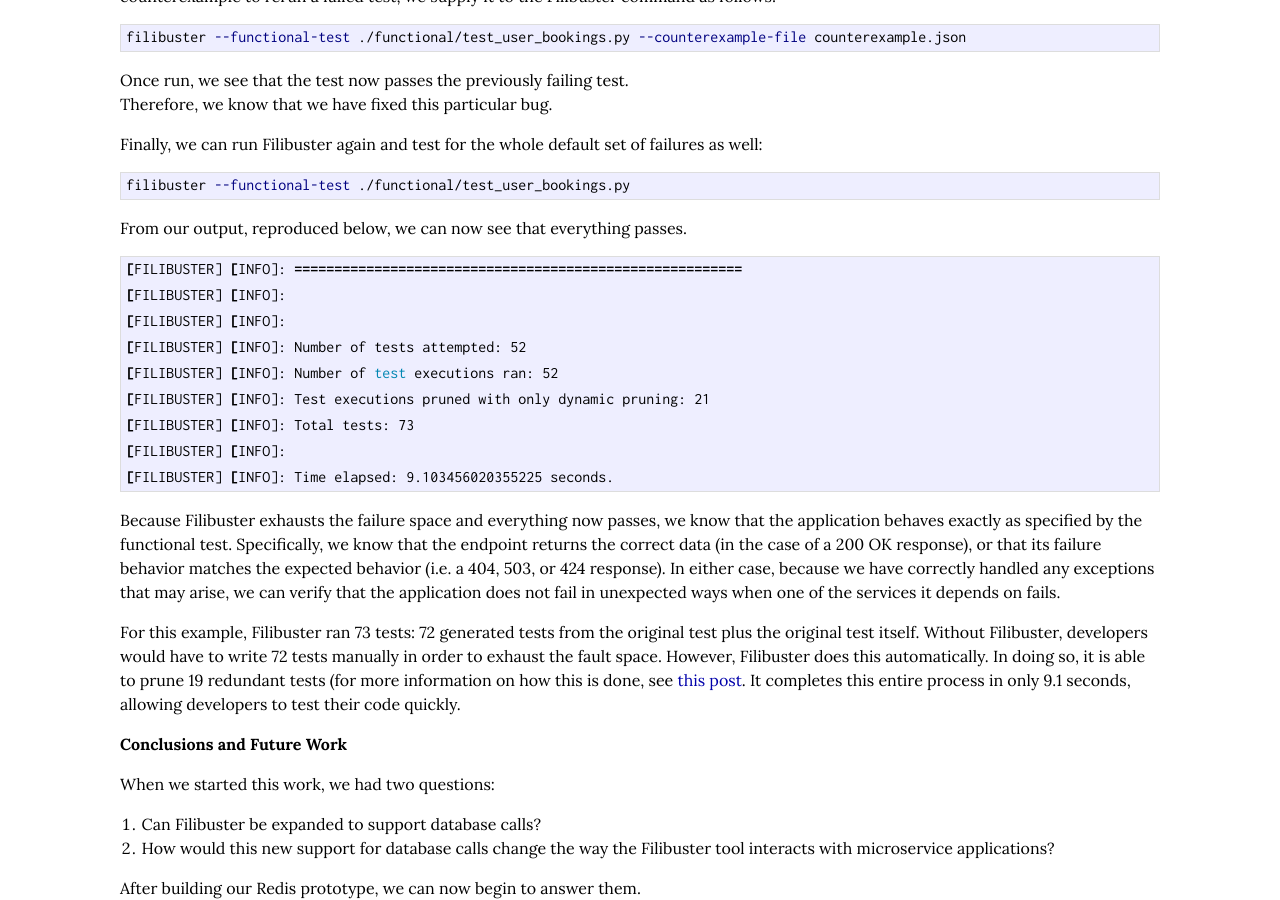
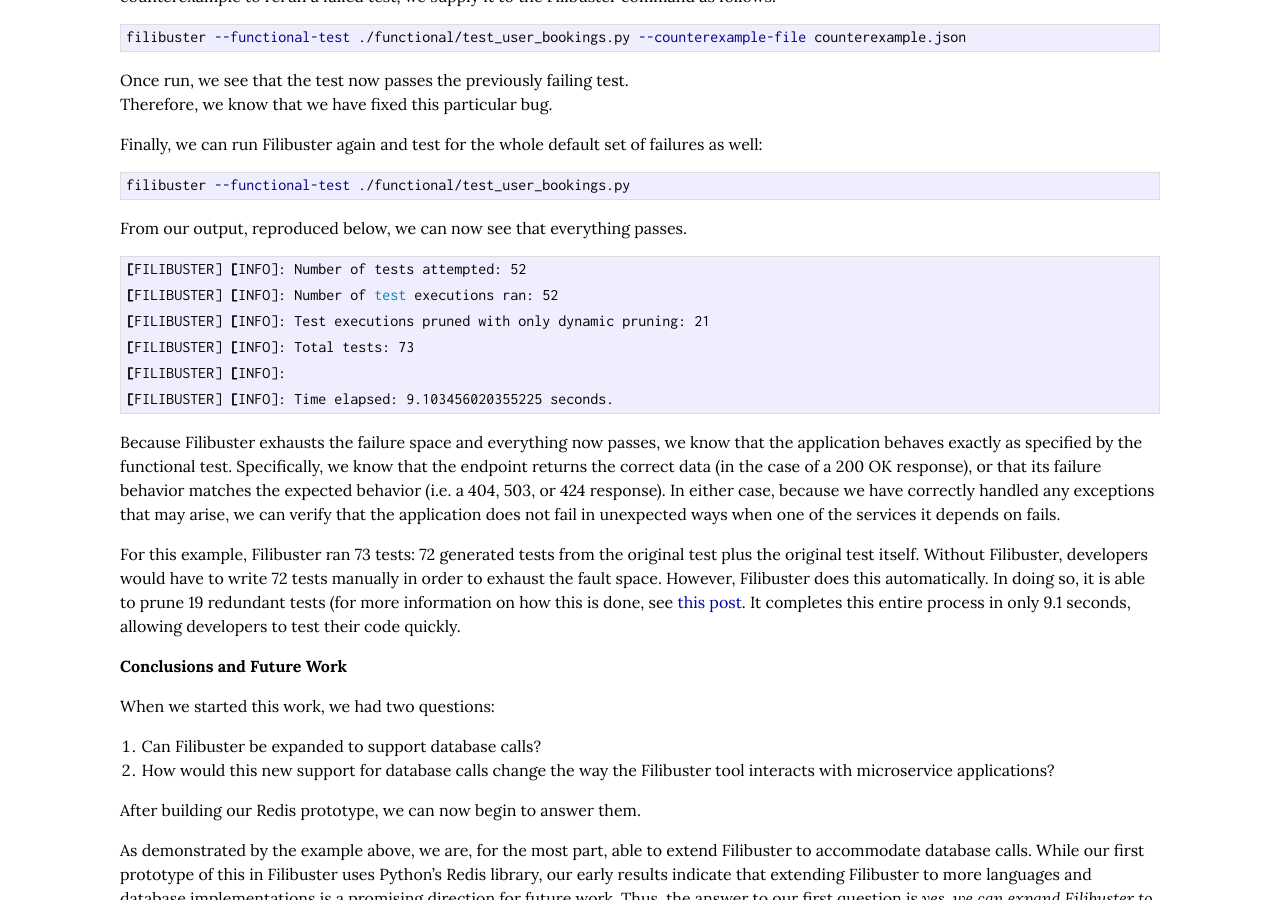
Before and after one commit to cmeiklejohn/cmeiklejohn.github.io, a Jekyll site: the page built from _posts/2022-06-02-extending-filibuster-to-redis.markdown, in a window 1280 px wide and 900 px high, scrolled down 4240 px. Built offline with Jekyll 4.4.1, drawn with Linux system fonts in a browser that asks for light colours; some web fonts are replaced.

Commit message:
Stage new blog post.

````diff
--- a/_posts/2022-06-02-extending-filibuster-to-redis.markdown
+++ b/_posts/2022-06-02-extending-filibuster-to-redis.markdown
@@ -164,9 +164,6 @@
 From our output, reproduced below, we can now see that everything passes.
 
 ```bash
-[FILIBUSTER] [INFO]: ========================================================
-[FILIBUSTER] [INFO]:
-[FILIBUSTER] [INFO]:
 [FILIBUSTER] [INFO]: Number of tests attempted: 52
 [FILIBUSTER] [INFO]: Number of test executions ran: 52
 [FILIBUSTER] [INFO]: Test executions pruned with only dynamic pruning: 21
````
